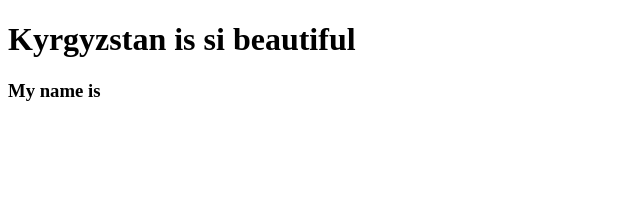
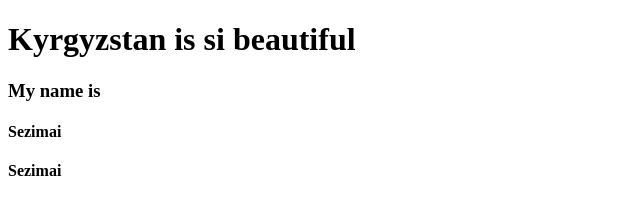
Before and after one commit to Sezya777/Sezim, a plain HTML site: page index.html in a window 1280 px wide. Shown: the whole page, without its empty margins (0-640 px from the left). Drawn offline with Linux system fonts and the light colour scheme.

Commit message:
create two Sezimai

```diff
--- a/index.html
+++ b/index.html
@@ -9,5 +9,8 @@
 <body>
     <h1>Kyrgyzstan is si beautiful</h1>
     <h3>My name is </h3>
+
+    <h4>Sezimai</h4>
+    <h4>Sezimai</h4>
 </body>
 </html>
```
